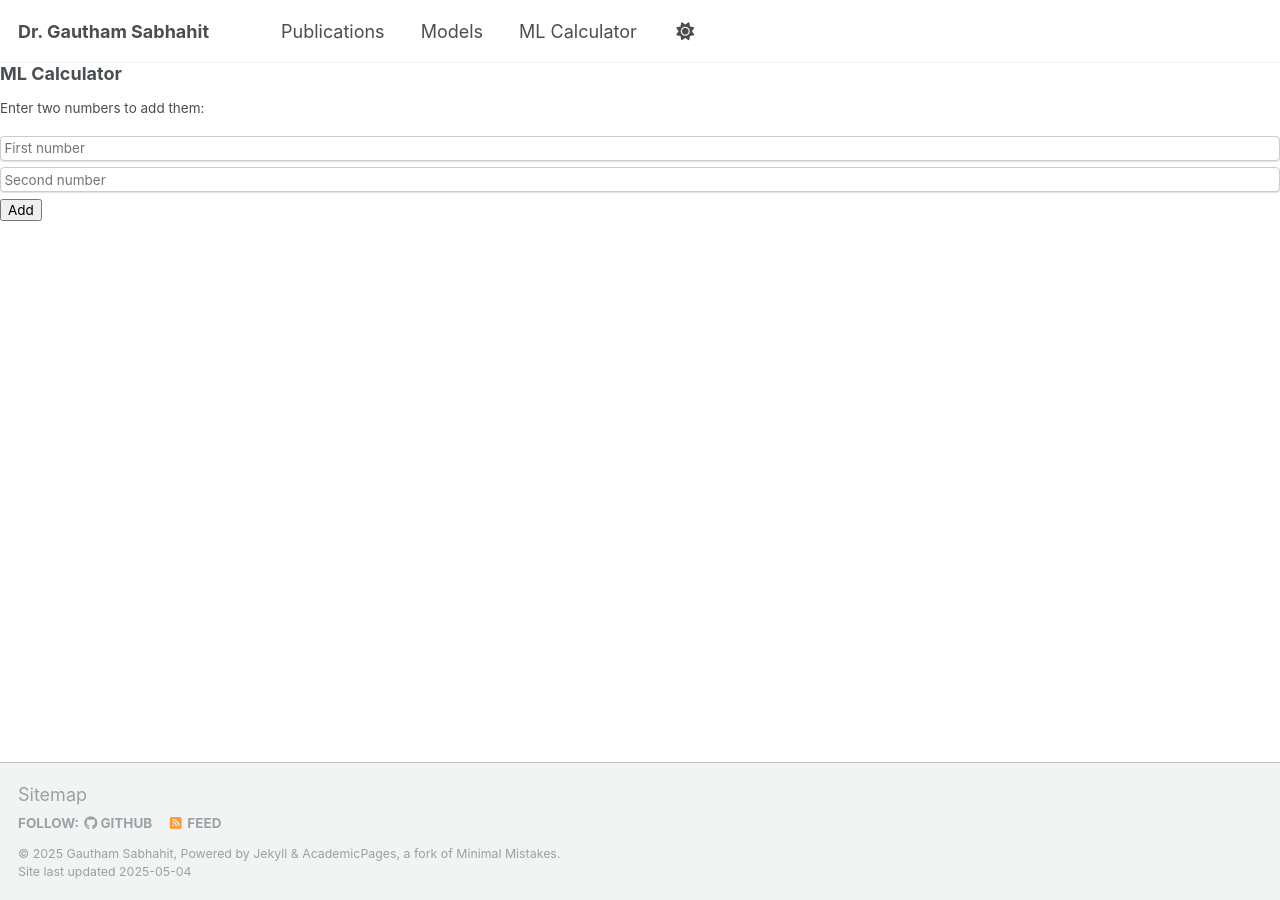
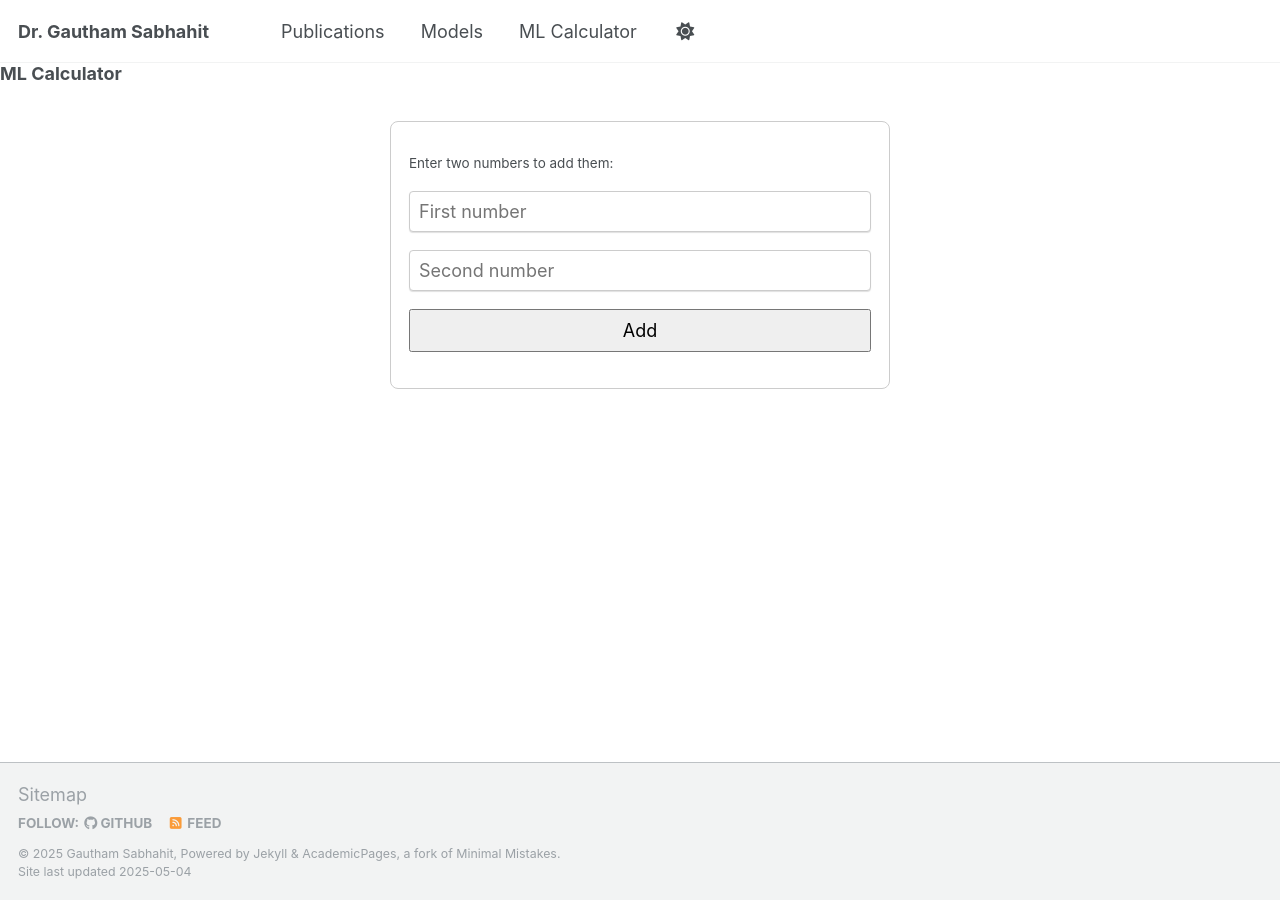
Before and after one commit to Mdot-com/mdot.com, a Jekyll site: the page built from ml-calculator.md, in a window 1280 px wide. Built offline with Jekyll 4.4.1, drawn with Linux system fonts in a browser that asks for light colours.

Commit message:
Update ml-calculator.md

```diff
--- a/ml-calculator.md
+++ b/ml-calculator.md
@@ -6,20 +6,24 @@ nav_order: 3
 
 <h1>ML Calculator</h1>
 
-<p>Enter two numbers to add them:</p>
+<div style="max-width: 500px; margin: 2rem auto; padding: 1rem; border: 1px solid #ccc; border-radius: 8px;">
+  <p>Enter two numbers to add them:</p>
 
-<input type="number" id="num1" placeholder="First number">
-<input type="number" id="num2" placeholder="Second number">
-<button onclick="addNumbers()">Add</button>
+  <input type="number" id="num1" placeholder="First number" style="width: 100%; padding: 0.5rem; margin-bottom: 1rem;">
 
-<p id="result"></p>
+  <input type="number" id="num2" placeholder="Second number" style="width: 100%; padding: 0.5rem; margin-bottom: 1rem;">
+
+  <button onclick="addNumbers()" style="width: 100%; padding: 0.5rem;">Add</button>
+
+  <p id="result" style="margin-top: 1rem; font-weight: bold;"></p>
+</div>
 
 <script>
   async function addNumbers() {
     const a = parseFloat(document.getElementById('num1').value);
     const b = parseFloat(document.getElementById('num2').value);
 
-    const response = await fetch('https://hkxx28fqq4.execute-api.eu-north-1.amazonaws.com/add', {
+    const response = await fetch('https://YOUR-API-ID.execute-api.YOUR-REGION.amazonaws.com/calc-add', {
       method: 'POST',
       headers: { 'Content-Type': 'application/json' },
       body: JSON.stringify({ a: a, b: b })
```
